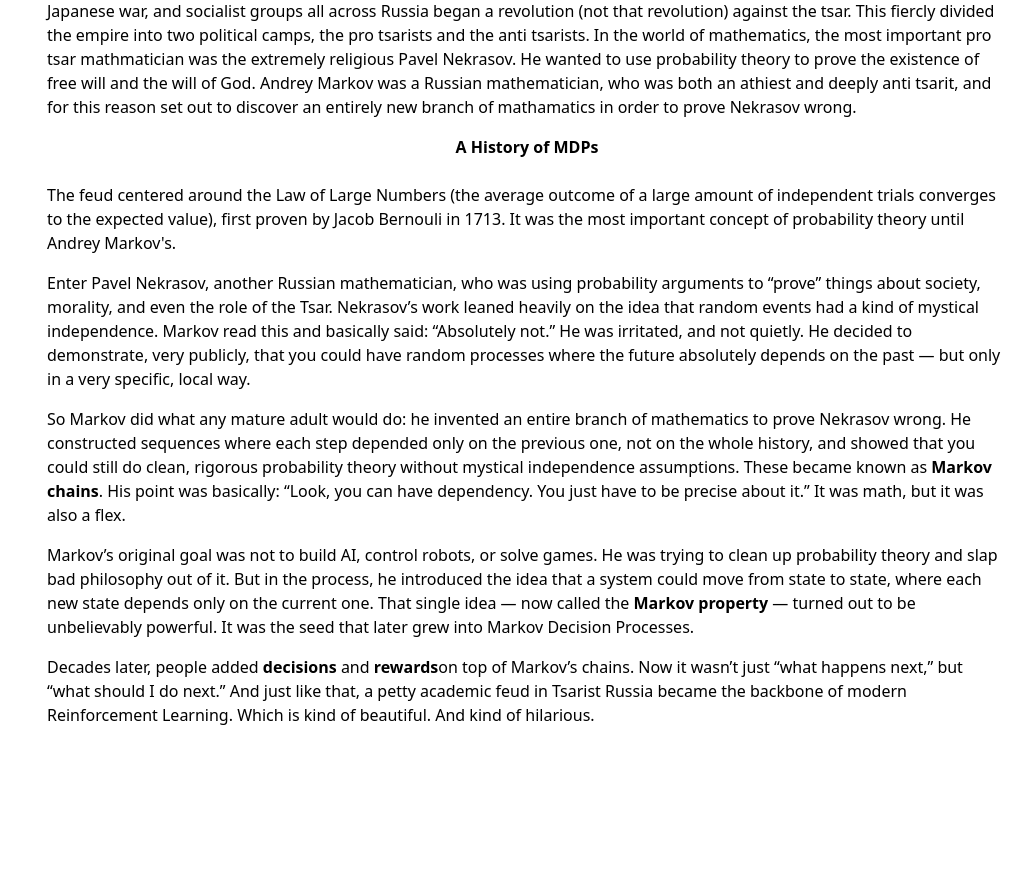
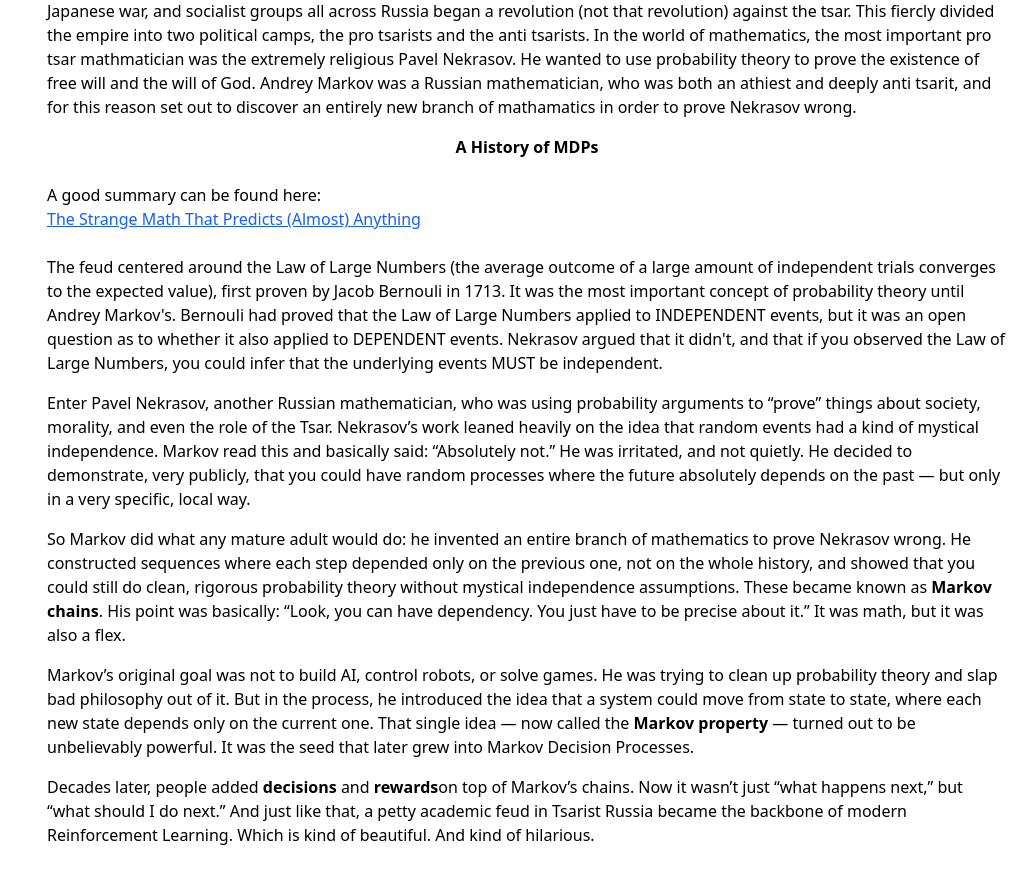
Before and after one commit to WilliamGiammona/learning-ai, a Next.js app: page /reinforcement-learning in a window 1280 px wide. Shown: the part 5740-6623 px from the top of the page, without its empty margins (257-1280 px from the left). Before the commit the page ends 6563 px from the top, so only its background shows below. Built offline with nearby package versions, Linux system fonts and the light colour scheme.

Commit message:
continuing introduction

```diff
--- a/app/reinforcement-learning/page.tsx
+++ b/app/reinforcement-learning/page.tsx
@@ -1,4 +1,6 @@
 // app/reinforcement-learning/page.tsx
+
+import Link from "next/link";
 
 export default function ReinforcementLearningPage() {
   return (
@@ -611,12 +613,26 @@ export default function ReinforcementLearningPage() {
               <strong id="markov-history" className="block text-center">
                 A History of MDPs
               </strong>
+              <br />A good summary can be found here:
+              <br />
+              <Link
+                href="https://www.youtube.com/watch?v=KZeIEiBrT_w&t=1210s"
+                target="_blank"
+                className="text-blue-600 underline hover:text-blue-800"
+              >
+                The Strange Math That Predicts (Almost) Anything
+              </Link>
+              <br />
               <br />
               The feud centered around the Law of Large Numbers (the average
               outcome of a large amount of independent trials converges to the
               expected value), first proven by Jacob Bernouli in 1713. It was
               the most important concept of probability theory until Andrey
-              Markov's.
+              Markov's. Bernouli had proved that the Law of Large Numbers
+              applied to INDEPENDENT events, but it was an open question as to
+              whether it also applied to DEPENDENT events. Nekrasov argued that
+              it didn't, and that if you observed the Law of Large Numbers, you
+              could infer that the underlying events MUST be independent.
             </p>
 
             <p className="mb-4">
```
